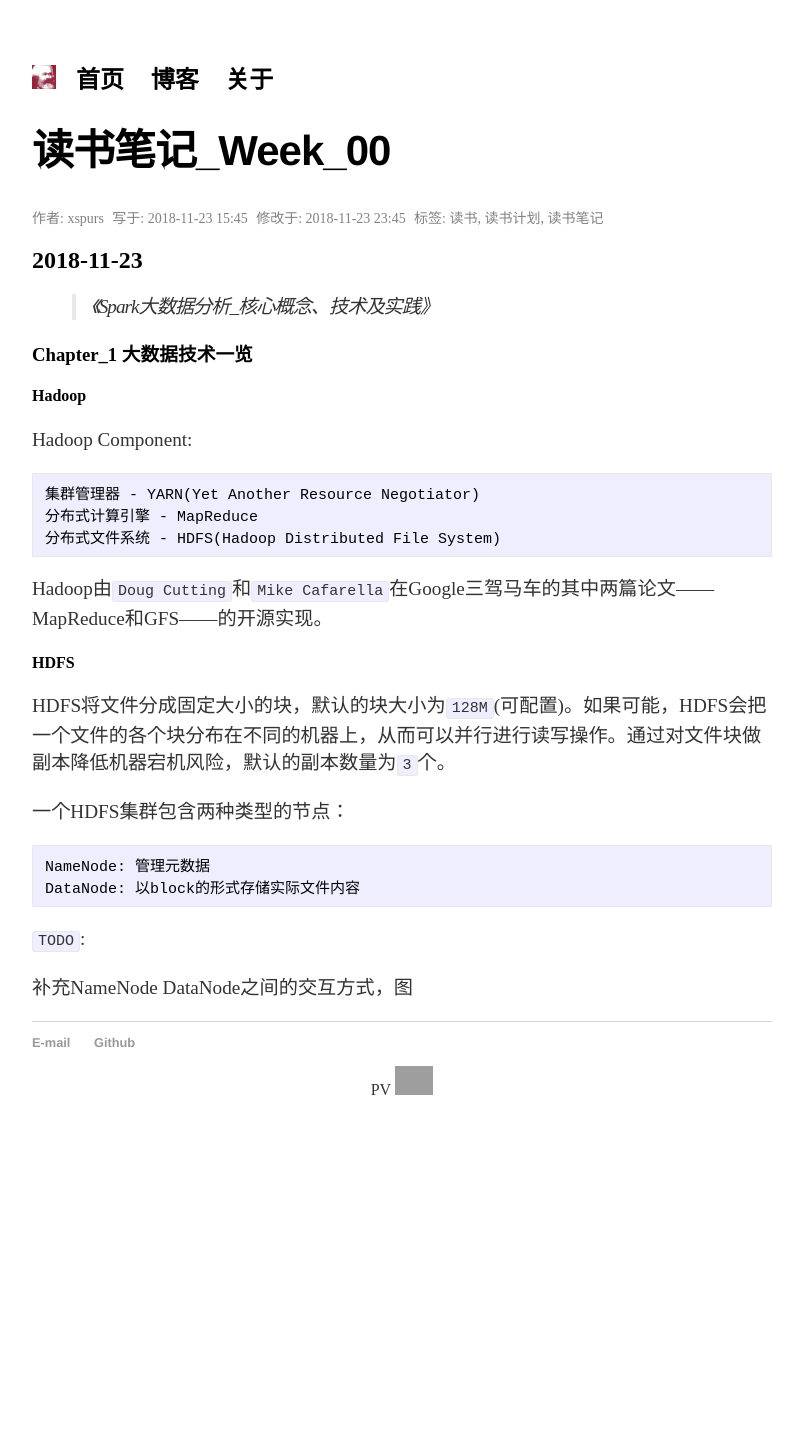
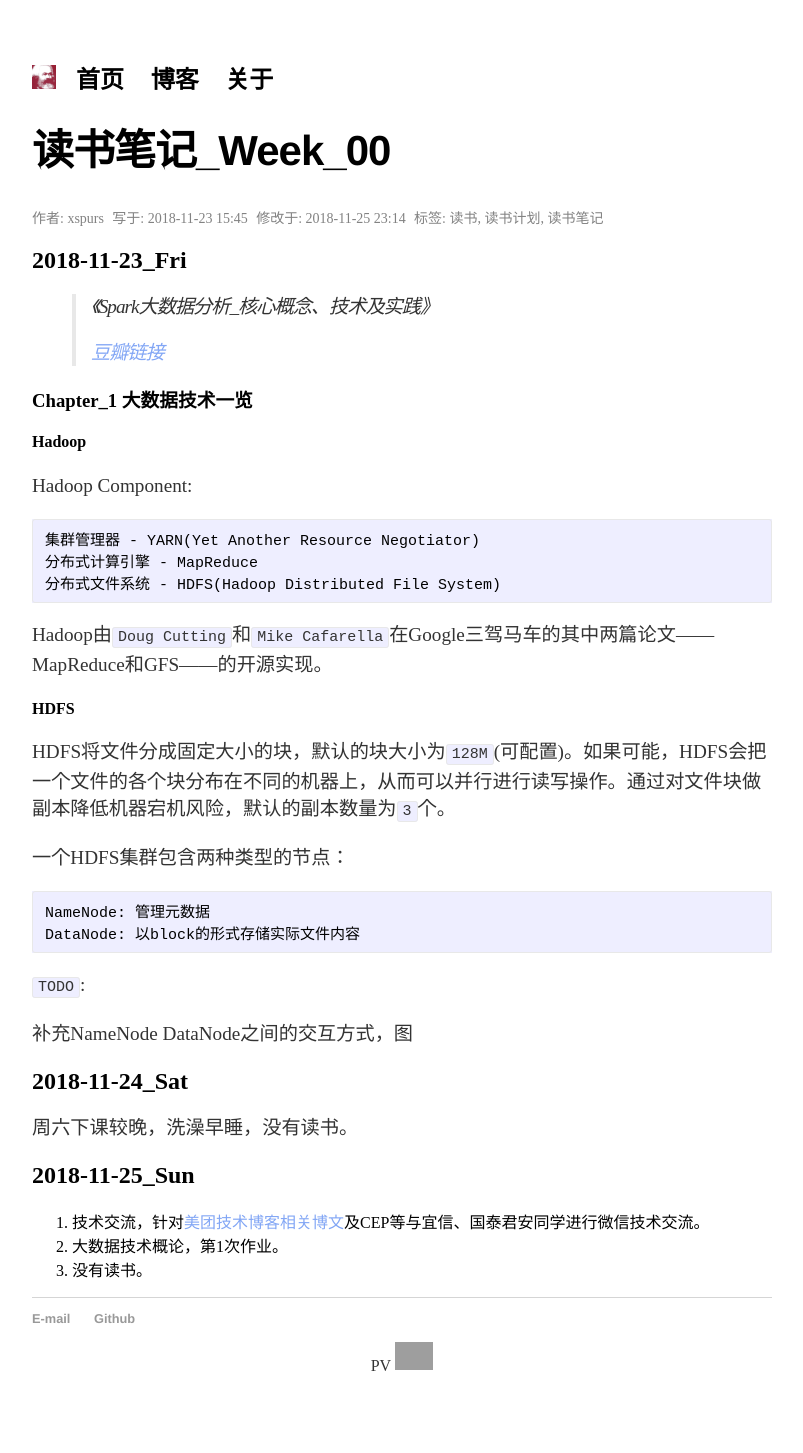
Before and after one commit to 4marxism/4marxism.github.io, a Jekyll site: the page built from _posts/2018-11-23-reading-note-week-00.md, in a window 1280 px wide. Shown: the whole page, without its empty margins (238-1041 px from the left). Built offline with Jekyll 4.4.1, drawn with Linux system fonts in a browser that asks for light colours; comment, search, counter and statistics services are not loaded; before the commit the page ends 1177 px from its top, so only the background shows below that; grey boxes are pictures that could not be loaded.

Commit message:
update <reading note week 00>

```diff
--- a/_posts/2018-11-23-reading-note-week-00.md
+++ b/_posts/2018-11-23-reading-note-week-00.md
@@ -3,14 +3,16 @@ layout: post
 title:  "读书笔记_Week_00"
 author: xspurs
 date: 2018-11-23 23:45:12 +0800
-update_date: 2018-11-23 23:45:12 +0800
+update_date: 2018-11-25 23:14:12 +0800
 categories: jekyll update
 tags: 读书 读书计划 读书笔记
 ---
 
-## 2018-11-23
+## 2018-11-23_Fri
 
 > 《Spark大数据分析_核心概念、技术及实践》
+>
+> [豆瓣链接](https://book.douban.com/subject/27061727/)
 
 ### Chapter_1 大数据技术一览
 
@@ -36,3 +38,14 @@ HDFS将文件分成固定大小的块，默认的块大小为`128M`(可配置)
 `TODO`:
 
 补充NameNode DataNode之间的交互方式，图
+
+
+## 2018-11-24_Sat
+
+周六下课较晚，洗澡早睡，没有读书。
+
+## 2018-11-25_Sun
+
+1. 技术交流，针对[美团技术博客相关博文](https://tech.meituan.com/hb_rt_operation.html)及CEP等与宜信、国泰君安同学进行微信技术交流。
+2. 大数据技术概论，第1次作业。
+3. 没有读书。
```
